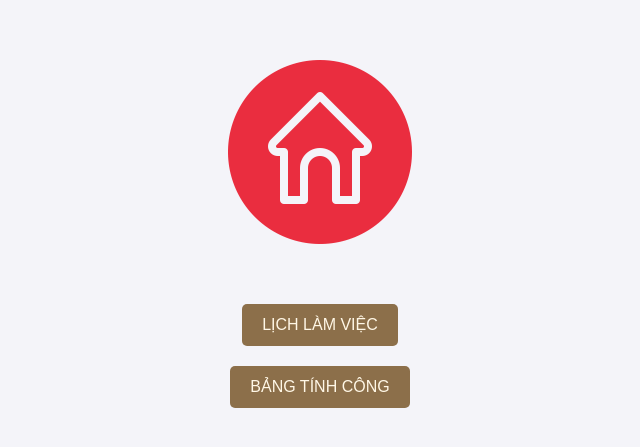
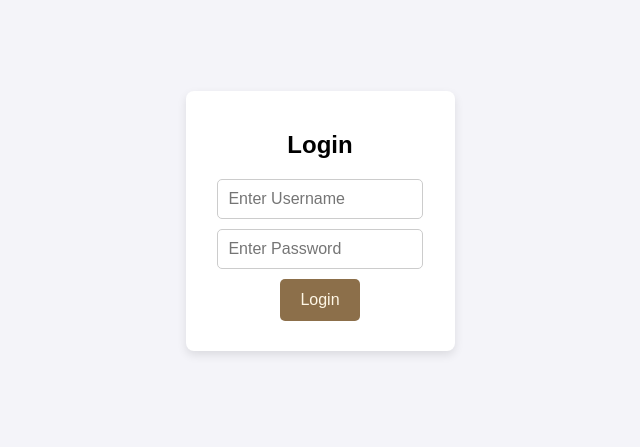
Before and after one commit to phongkdo/SeaGarden, a plain HTML site: page Index.html in a window 1280 px wide. Shown: the part 179-626 px from the top of the page, without its empty margins (320-960 px from the left). Drawn offline with Linux system fonts and the light colour scheme.

Commit message:
Add files via upload

```diff
--- a/Index.html
+++ b/Index.html
@@ -3,7 +3,7 @@
 <head>
     <meta charset="UTF-8">
     <meta name="viewport" content="width=device-width, initial-scale=1.0">
-    <title>TRANG CHỦ</title>
+    <title>ĐĂNG NHẬP</title>
     <style>
         body {
             font-family: Arial, sans-serif;
@@ -16,22 +16,31 @@
         }
         .container {
             text-align: center;
+            padding: 20px;
+            background: #ffffff;
+            border-radius: 8px;
+            box-shadow: 0 4px 10px rgba(0, 0, 0, 0.1);
+        }
+        input {
+            display: block;
+            margin: 10px auto;
+            padding: 10px;
+            font-size: 16px;
+            border: 1px solid #ccc;
+            border-radius: 5px;
+            width: 80%;
         }
         button {
             display: block;
             margin: 10px auto;
-            padding: 10px 20px;
+            padding: 12px 20px;
             font-size: 16px;
-
             border: none;
             border-radius: 5px;
             cursor: pointer;
+            background-color: #8c6f4a; /* Medium brown */
+            color: #fff7e6;
             transition: background-color 0.3s;
-
-			margin-top: 20px;
-			 padding: 12px 20px;
-			 background-color: #8c6f4a; /* Medium brown */
-			 color: #fff7e6;
         }
         button:hover {
             background-color: #755c48;
@@ -40,9 +49,33 @@
 </head>
 <body>
     <div class="container">
-        <img src="logo.png" alt="Logo" class="logo">
-        <button onclick="window.location.href='Work Schedule.html'">LỊCH LÀM VIỆC</button>
-        <button onclick="window.location.href='Labor Count.html'">BẢNG TÍNH CÔNG</button>
+        <h2>Login</h2>
+        <form onsubmit="return validateLogin()">
+            <input type="text" id="username" placeholder="Enter Username" required>
+            <input type="password" id="password" placeholder="Enter Password" required>
+            <button type="submit">Login</button>
+        </form>
     </div>
+
+    <script>
+        function validateLogin() {
+            const username = document.getElementById('username').value;
+            const password = document.getElementById('password').value;
+
+            // Replace these values with your own credentials
+            const validUsername = 'hieuvo';
+            const validPassword = '123456';
+
+            if (username === validUsername && password === validPassword) {
+                alert('Login successful!');
+                // Redirect to the landing page
+                window.location.href = 'Work Schedule.html'; // Replace with your landing page URL
+                return false; // Prevent form submission
+            } else {
+                alert('Invalid username or password!');
+                return false; // Prevent form submission
+            }
+        }
+    </script>
 </body>
 </html>
```
